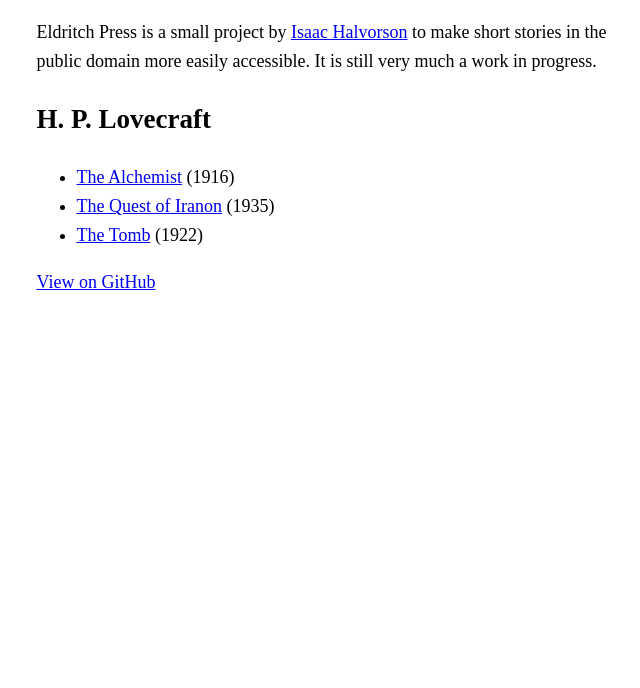
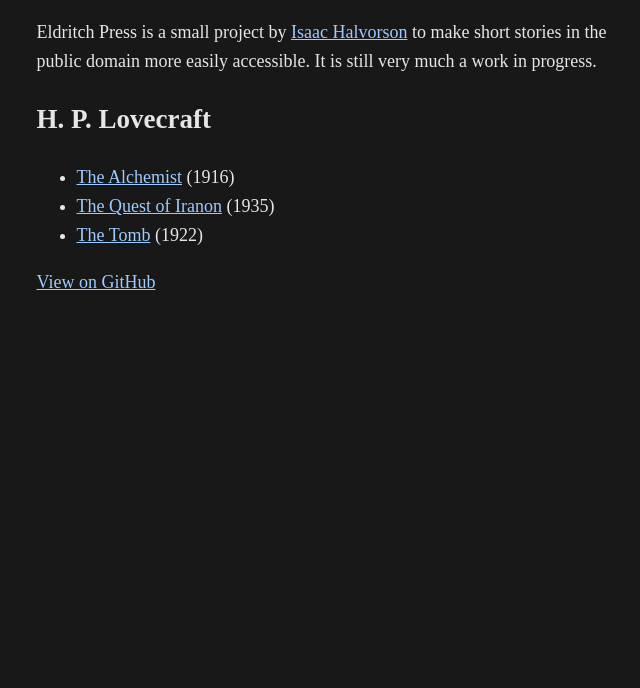
Before and after one commit to hisaac/eldritch.press, a plain HTML site: page generated/index.html in a window 1280 px wide. Shown: the part 112-800 px from the top of the page, without its empty margins (311-951 px from the left). Drawn offline with Linux system fonts and the dark colour scheme.

Commit message:
Add dark mode

```diff
--- a/generated/lovecraft-h-p/the-alchemist/story.css
+++ b/generated/lovecraft-h-p/the-alchemist/story.css
@@ -35,3 +35,19 @@ main p {
 main p + p {
 	text-indent: 1.5em;
 }
+
+@media (prefers-color-scheme: dark) {
+	:root {
+		color-scheme: dark;
+		background-color: #181818;
+		color: #e6e6e6;
+	}
+
+	a {
+		color: #9ecbff;
+	}
+
+	a:visited {
+		color: #d2b3ff;
+	}
+}
--- a/generated/lovecraft-h-p/the-quest-of-iranon/story.css
+++ b/generated/lovecraft-h-p/the-quest-of-iranon/story.css
@@ -35,3 +35,19 @@ main p {
 main p + p {
 	text-indent: 1.5em;
 }
+
+@media (prefers-color-scheme: dark) {
+	:root {
+		color-scheme: dark;
+		background-color: #181818;
+		color: #e6e6e6;
+	}
+
+	a {
+		color: #9ecbff;
+	}
+
+	a:visited {
+		color: #d2b3ff;
+	}
+}
--- a/generated/lovecraft-h-p/the-tomb/story.css
+++ b/generated/lovecraft-h-p/the-tomb/story.css
@@ -35,3 +35,19 @@ main p {
 main p + p {
 	text-indent: 1.5em;
 }
+
+@media (prefers-color-scheme: dark) {
+	:root {
+		color-scheme: dark;
+		background-color: #181818;
+		color: #e6e6e6;
+	}
+
+	a {
+		color: #9ecbff;
+	}
+
+	a:visited {
+		color: #d2b3ff;
+	}
+}
--- a/generated/story.css
+++ b/generated/story.css
@@ -35,3 +35,19 @@ main p {
 main p + p {
 	text-indent: 1.5em;
 }
+
+@media (prefers-color-scheme: dark) {
+	:root {
+		color-scheme: dark;
+		background-color: #181818;
+		color: #e6e6e6;
+	}
+
+	a {
+		color: #9ecbff;
+	}
+
+	a:visited {
+		color: #d2b3ff;
+	}
+}
--- a/src/miskatron/styles/story.css
+++ b/src/miskatron/styles/story.css
@@ -35,3 +35,19 @@ main p {
 main p + p {
 	text-indent: 1.5em;
 }
+
+@media (prefers-color-scheme: dark) {
+	:root {
+		color-scheme: dark;
+		background-color: #181818;
+		color: #e6e6e6;
+	}
+
+	a {
+		color: #9ecbff;
+	}
+
+	a:visited {
+		color: #d2b3ff;
+	}
+}
```
